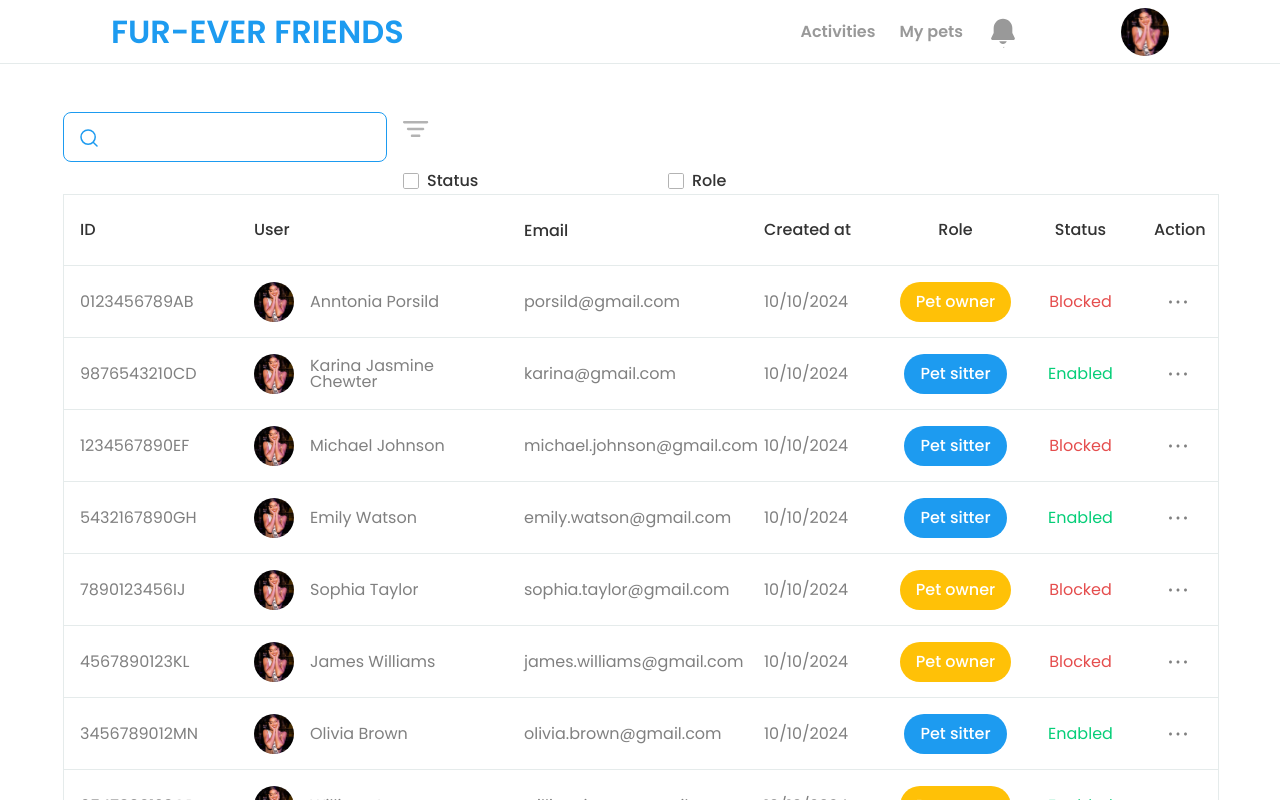
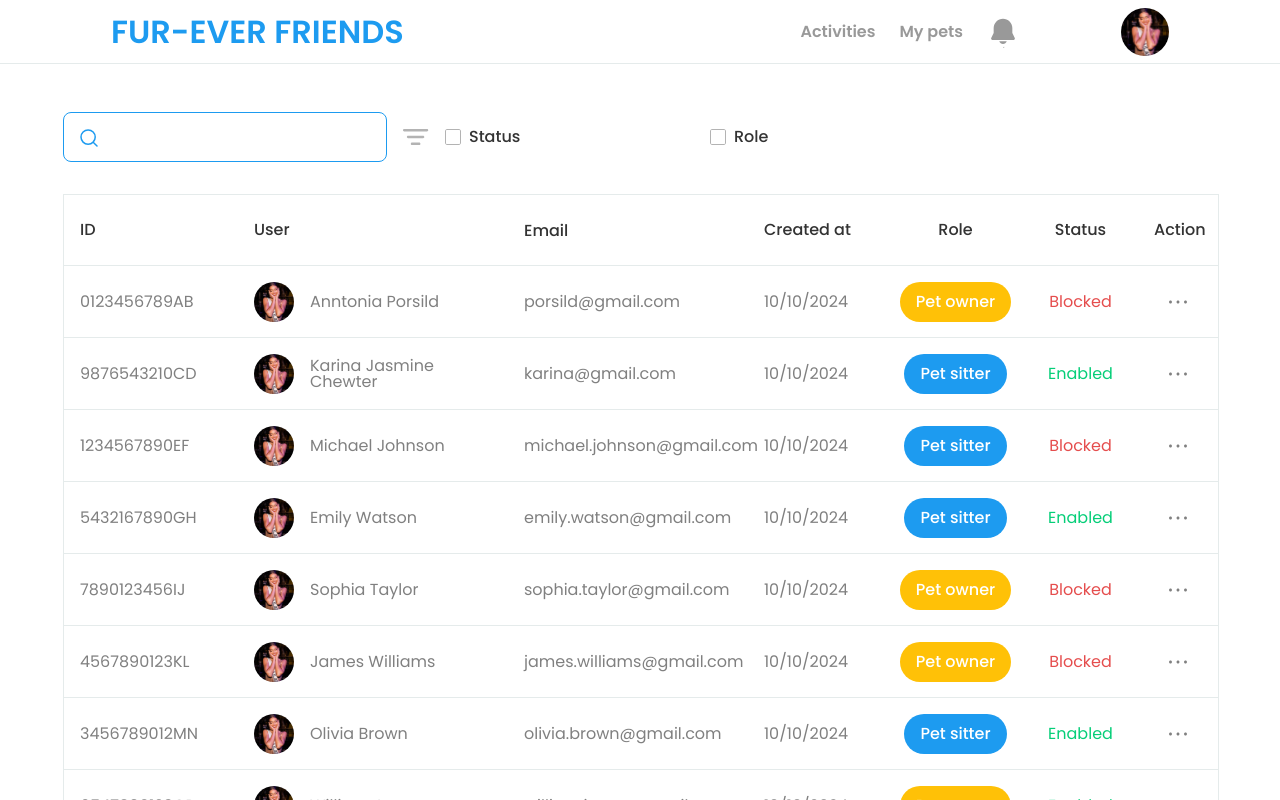
Before and after one commit to jetsarew/fur-ever-friends-frontend, a Next.js app: page /users in a window 1280 px wide. Both pictures are taken after a click on the element 416 px from the left and 137 px from the top of the page. Shown: the top 800 px of the page. Built offline with nearby package versions, Linux system fonts and the light colour scheme.

Commit message:
add filter(UI only) on users and reports page

```diff
--- a/src/app/reports/page.tsx
+++ b/src/app/reports/page.tsx
@@ -1,7 +1,7 @@
 import { ViewReportsHeader } from "@/components/Admin/Card/Header"
 import { ViewReportsContent } from "@/components/Admin/Card/Content"
 import SearchBar from "@/components/Admin/Input/SearchBar"
-import { FilterIcon } from "@/shared/Icon"
+import { ReportsFilter } from "@/components/Admin/Button/Filter"
 
 export default function ReportsPage() {
     const users = {
@@ -32,7 +32,7 @@ export default function ReportsPage() {
             <div className="flex gap-[16px] items-center">
                 <SearchBar />
                 <div>
-                    <FilterIcon />
+                    <ReportsFilter />
                 </div>
             </div>
             <div>
--- a/src/components/Admin/Button/Filter.tsx
+++ b/src/components/Admin/Button/Filter.tsx
@@ -23,12 +23,12 @@ export function UsersFilter() {
     }
 
     return (
-        <div>
+        <div className='flex gap-[16px]'>
             <div onClick={handleState} className='w-[26px] cursor-pointer select-none'>
                 <FilterIcon />
             </div>
             {!isClosed &&
-                <div className='flex w-max gap-[20px] relative top-9'>
+                <div className='flex w-max gap-[20px]'>
                     <div className='flex w-[245px] gap-[8px] select-none'>
                         <div onClick={handleStatusChange}>
                             {isStatusChecked ? (
@@ -89,13 +89,23 @@ export function UsersFilter() {
 
 export function ReportsFilter() {
     const [isDateChecked, setIsDateChecked] = useState(false);
-
+    const [isClosed, setIsClosed] = useState(true);
 
     const handleDateChange = () => {
         setIsDateChecked(!isDateChecked);
     };
 
+    const handleState = () => {
+        setIsClosed(!isClosed);
+    }
+
     return (
+        <div className='flex gap-[16px]'>
+            <div onClick={handleState} className='w-[26px] cursor-pointer select-none'>
+                <FilterIcon />
+            </div>
+            {!isClosed &&
+
                 <div className='flex w-[220px]'>
                     <div className='flex gap-[8px] select-none'>
                         <div onClick={handleDateChange}>
@@ -115,18 +125,20 @@ export function ReportsFilter() {
                                         <div className='text-body text-dark'>
                                             from
                                         </div>
-                                <CalendarCard />
+                                        <CalendarCard defaultDate={3} />
                                     </div>
                                     <div className='flex justify-between items-center'>
                                         <div className='text-body text-dark'>
                                             to
                                         </div>
-                                <CalendarCard />
+                                        <CalendarCard defaultDate={5} />
                                     </div>
                                 </div>
                             }
                         </div>
                     </div>
                 </div>
+            }
+        </div>
     );
 }
--- a/src/components/Admin/Card/CalendarCard.tsx
+++ b/src/components/Admin/Card/CalendarCard.tsx
@@ -1,4 +1,6 @@
-export default function CalendarCard({ }) {
+export default function CalendarCard({ defaultDate }: {
+    defaultDate: number;
+}) {
     const getDateAfterDays = (days: number) => {
         const date = new Date();
         date.setDate(date.getDate() + days);
@@ -7,9 +9,7 @@ export default function CalendarCard({ }) {
 
     return (
         <div className="flex justify-center items-center h-[46px] w-[148px] rounded-[8px] border border-light-gray2 cursor-pointer select-none">
-            {/* <div className="text-body text-dark">{date}</div> */}
-            {/* <CalendarIcon /> */}
-            <input type="date" defaultValue={getDateAfterDays(3)} className="w-[120px] cursor-pointer" />
+            <input type="date" defaultValue={getDateAfterDays(defaultDate)} className="w-[120px] cursor-pointer" />
         </div>
     );
 }
```
Lines whose indentation alone changed are shown as unchanged.
